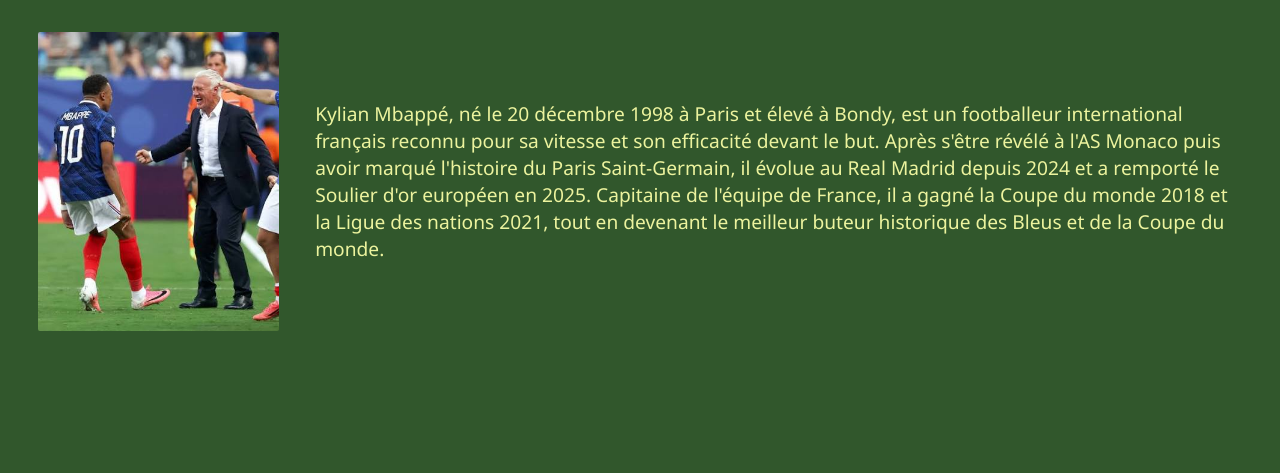
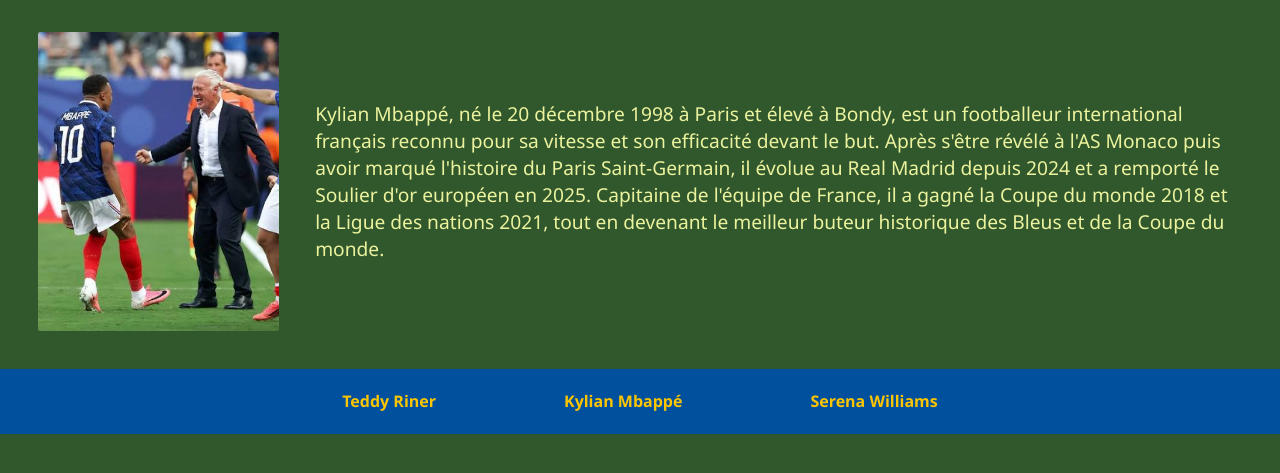
Before and after one commit to oazenstarck/projet_soutenance, a plain HTML site: page pages/fansite2.html in a window 1280 px wide. Shown: the part 71-544 px from the top of the page. Drawn offline with Linux system fonts and the light colour scheme.

Commit message:
Added footer to mbappe's page

```diff
--- a/assets/css/kylian-mbappe.css
+++ b/assets/css/kylian-mbappe.css
@@ -111,8 +111,21 @@ h2 {
     padding-top: 0;
 }
 
+#teddy_footer, #kylian_footer, #serena_footer {
+    text-align: center;
+}
+
+footer {
+    display: flex;
+    align-items: center;
+    justify-content: center;
+    gap: 10%;
+    background-color: #00509d;
+}
+
 @media (max-width: 600px) {
-    header {
+    header,
+    footer {
         flex-direction: column;
         gap: 5px;
         padding: 10px;
--- a/pages/fansite2.html
+++ b/pages/fansite2.html
@@ -19,5 +19,10 @@
                 Kylian Mbappé, né le 20 décembre 1998 à Paris et élevé à Bondy, est un footballeur international français reconnu pour sa vitesse et son efficacité devant le but. Après s'être révélé à l'AS Monaco puis avoir marqué l'histoire du Paris Saint-Germain, il évolue au Real Madrid depuis 2024 et a remporté le Soulier d'or européen en 2025. Capitaine de l'équipe de France, il a gagné la Coupe du monde 2018 et la Ligue des nations 2021, tout en devenant le meilleur buteur historique des Bleus et de la Coupe du monde.
             </p>
         </div>
+        <footer>
+            <h4 id="teddy_footer"><a href="fansite1.html">Teddy Riner</a></h4>
+            <h4 id="kylian_footer"><a href="fansite2.html">Kylian Mbappé</a></h4>
+            <h4 id="serena_footer"><a href="fansite3.html">Serena Williams</a></h4>
+        </footer>
     </body>
 </html>
```
Also changed, not shown: pages/fansite3.html (+0 -10 lines).
